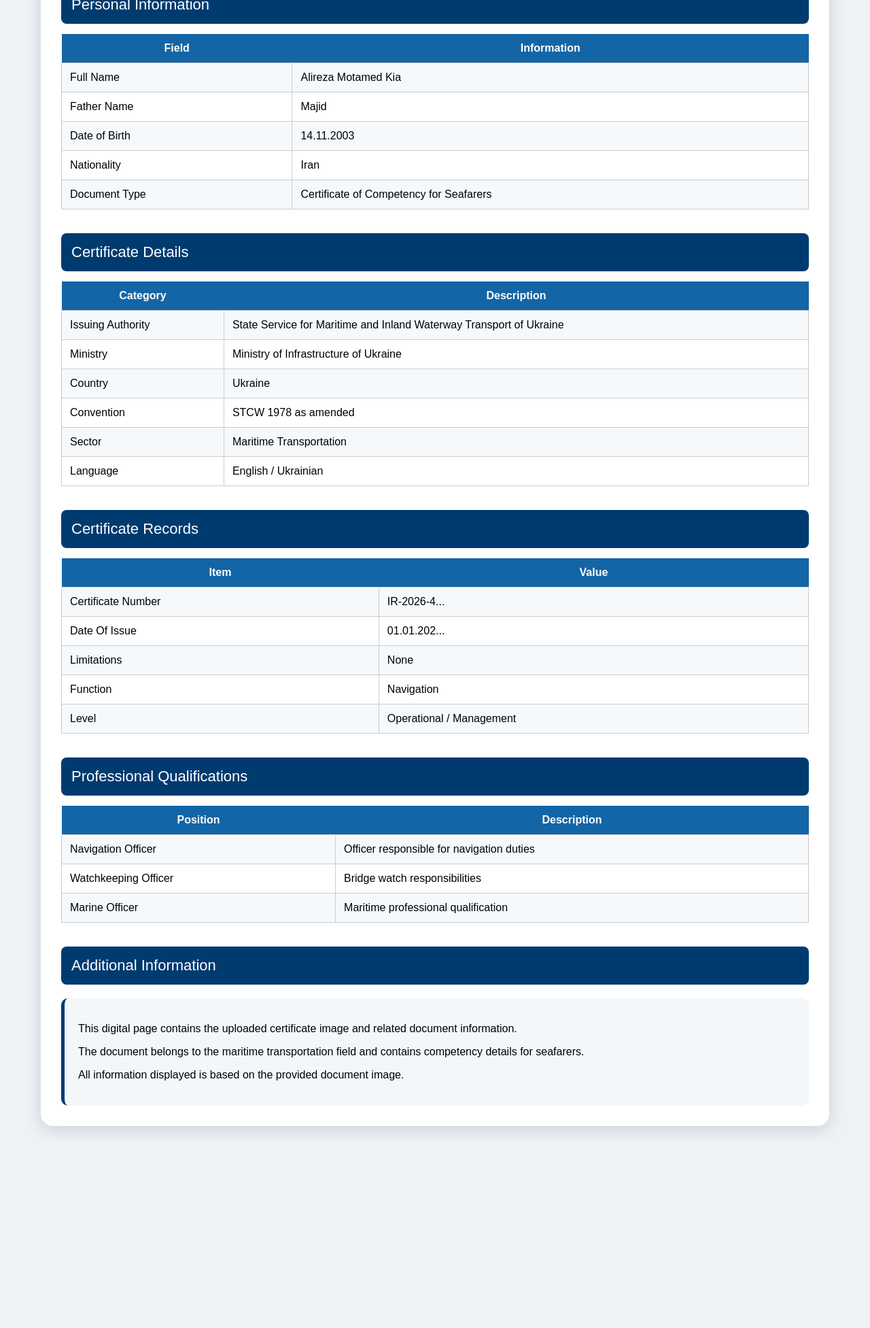
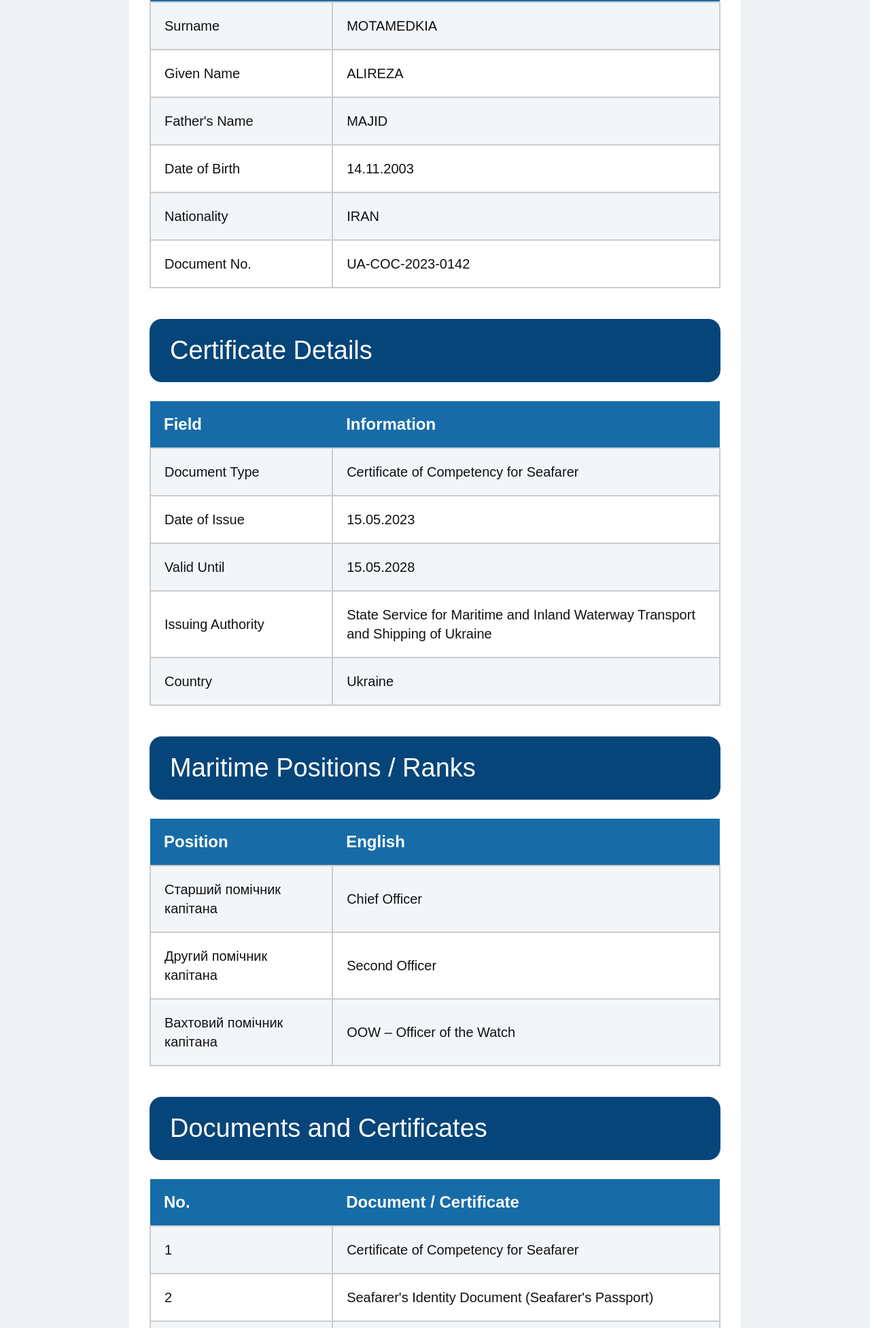
Before and after one commit to marineverifyua-spec/Certificate-of-Competency-Verification---Seafarer, a plain HTML site: page index.html in a window 1280 px wide. Shown: the part 847-2800 px from the top of the page at 68% size. Before the commit the page ends 2523 px from the top, so only its background shows below. Drawn offline with Linux system fonts and the light colour scheme.

Commit message:
Update index.html

```diff
--- a/index.html
+++ b/index.html
@@ -1,150 +1,127 @@
 <!DOCTYPE html>
 <html lang="en">
 <head>
-
     <meta charset="UTF-8">
     <meta name="viewport" content="width=device-width, initial-scale=1.0">
 
-<title>Seafarer Certificate Information</title>
+    <title>Certificate of Competency</title>
 
     <style>
-
-body{
-    margin:0;
-    padding:20px;
-    background:#eef2f7;
-    font-family:Arial, sans-serif;
+        * {
+            box-sizing: border-box;
         }
 
-.container{
-    max-width:1100px;
-    margin:auto;
-    background:white;
-    padding:30px;
-    border-radius:18px;
-    box-shadow:0 5px 25px rgba(0,0,0,0.15);
+        body {
+            margin: 0;
+            padding: 30px 12px;
+            background: #eef2f5;
+            font-family: Arial, Helvetica, sans-serif;
+            color: #111;
         }
 
-h1{
-    text-align:center;
-    color:#003b70;
+        .container {
+            width: 100%;
+            max-width: 900px;
+            margin: auto;
+            background: #ffffff;
+            padding: 30px;
         }
 
-.subtitle{
-    text-align:center;
-    color:#555;
-    margin-bottom:30px;
+        .certificate-image {
+            width: 100%;
+            height: auto;
+            display: block;
+            margin: 0 auto 40px auto;
         }
 
-
-.image-box{
-    text-align:center;
-    margin-bottom:40px;
+        .section-title {
+            background: #064579;
+            color: white;
+            font-size: 38px;
+            padding: 25px 30px;
+            border-radius: 18px;
+            margin: 35px 0 28px 0;
         }
 
-
-.image-box img{
-    width:100%;
-    max-width:900px;
-    border:2px solid #ddd;
-    border-radius:15px;
+        table {
+            width: 100%;
+            border-collapse: collapse;
+            margin-bottom: 45px;
+            font-size: 20px;
         }
 
-
-
-.title{
-
-    margin-top:35px;
-    background:#003b70;
-    color:white;
-    padding:15px;
-    border-radius:8px;
-    font-size:22px;
-
+        th {
+            background: #176ca8;
+            color: white;
+            padding: 20px;
+            text-align: left;
+            font-size: 24px;
         }
 
-
-
-table{
-
-    width:100%;
-    border-collapse:collapse;
-    margin-top:15px;
-
+        td {
+            border: 2px solid #cccccc;
+            padding: 20px;
+            vertical-align: middle;
+            line-height: 1.4;
         }
 
-
-th{
-
-    background:#1465a5;
-    color:white;
-    padding:12px;
-
+        tr:nth-child(even) td {
+            background: #f3f6f9;
         }
 
-
-td{
-
-    border:1px solid #ccc;
-    padding:12px;
-
+        td:first-child {
+            width: 32%;
         }
 
+        @media (max-width: 600px) {
 
-tr:nth-child(even){
-
-    background:#f6f9fc;
-
+            body {
+                padding: 12px 6px;
             }
 
-
-.box{
-
-    margin-top:20px;
-    padding:20px;
-    background:#f4f7fa;
-    border-left:5px solid #003b70;
-    border-radius:10px;
-
+            .container {
+                padding: 18px;
             }
 
+            .section-title {
+                font-size: 27px;
+                padding: 20px;
+                border-radius: 15px;
+            }
 
+            table {
+                font-size: 16px;
+            }
+
+            th {
+                font-size: 18px;
+                padding: 14px;
+            }
+
+            td {
+                padding: 14px;
+            }
+        }
     </style>
-
 </head>
-
 
 <body>
 
-
 <div class="container">
 
-
-<h1>
-Certificate Of Competency
-</h1>
+    <!-- ORIGINAL CERTIFICATE IMAGE -->
+    <img
+        class="certificate-image"
+        src="IMG_4535.jpeg"
+        alt="Certificate"
+    >
 
 
-<div class="subtitle">
-Seafarer Maritime Document Information
-</div>
+    <!-- PERSONAL INFORMATION -->
 
-
-
-<div class="image-box">
-
-<img src="IMG_4535.jpeg"> alt="Seafarer Certificate">
-
-</div>
-
-
-
-
-
-<div class="title">
+    <div class="section-title">
         Personal Information
     </div>
-
 
     <table>
 
@@ -153,220 +130,186 @@ Personal Information
             <th>Information</th>
         </tr>
 
+        <tr>
+            <td>Surname</td>
+            <td>MOTAMEDKIA</td>
+        </tr>
 
         <tr>
-<td>Full Name</td>
-<td>Alireza Motamed Kia</td>
+            <td>Given Name</td>
+            <td>ALIREZA</td>
         </tr>
 
-
         <tr>
-<td>Father Name</td>
-<td>Majid</td>
+            <td>Father's Name</td>
+            <td>MAJID</td>
         </tr>
-
 
         <tr>
             <td>Date of Birth</td>
             <td>14.11.2003</td>
         </tr>
 
+        <tr>
+            <td>Nationality</td>
+            <td>IRAN</td>
+        </tr>
 
         <tr>
-<td>Nationality</td>
-<td>Iran</td>
+            <td>Document No.</td>
+            <td>UA-COC-2023-0142</td>
         </tr>
-
-
-<tr>
-<td>Document Type</td>
-<td>Certificate of Competency for Seafarers</td>
-</tr>
-
 
     </table>
 
 
+    <!-- CERTIFICATE DETAILS -->
 
-
-
-
-
-<div class="title">
+    <div class="section-title">
         Certificate Details
     </div>
 
-
     <table>
 
+        <tr>
+            <th>Field</th>
+            <th>Information</th>
+        </tr>
 
         <tr>
-<th>Category</th>
-<th>Description</th>
+            <td>Document Type</td>
+            <td>
+                Certificate of Competency for Seafarer
+            </td>
         </tr>
 
+        <tr>
+            <td>Date of Issue</td>
+            <td>15.05.2023</td>
+        </tr>
+
+        <tr>
+            <td>Valid Until</td>
+            <td>15.05.2028</td>
+        </tr>
 
         <tr>
             <td>Issuing Authority</td>
-<td>State Service for Maritime and Inland Waterway Transport of Ukraine</td>
+            <td>
+                State Service for Maritime and Inland Waterway
+                Transport and Shipping of Ukraine
+            </td>
         </tr>
-
-
-<tr>
-<td>Ministry</td>
-<td>Ministry of Infrastructure of Ukraine</td>
-</tr>
-
 
         <tr>
             <td>Country</td>
             <td>Ukraine</td>
         </tr>
 
+    </table>
+
+
+    <!-- MARITIME POSITIONS -->
+
+    <div class="section-title">
+        Maritime Positions / Ranks
+    </div>
+
+    <table>
 
         <tr>
-<td>Convention</td>
-<td>STCW 1978 as amended</td>
+            <th>Position</th>
+            <th>English</th>
         </tr>
 
+        <tr>
+            <td>Старший помічник капітана</td>
+            <td>Chief Officer</td>
+        </tr>
 
         <tr>
-<td>Sector</td>
-<td>Maritime Transportation</td>
+            <td>Другий помічник капітана</td>
+            <td>Second Officer</td>
         </tr>
 
-
         <tr>
-<td>Language</td>
-<td>English / Ukrainian</td>
+            <td>Вахтовий помічник капітана</td>
+            <td>
+                OOW – Officer of the Watch
+            </td>
         </tr>
-
 
     </table>
 
 
+    <!-- DOCUMENTS AND CERTIFICATES -->
 
-
-
-
-
-<div class="title">
-Certificate Records
+    <div class="section-title">
+        Documents and Certificates
     </div>
-
 
     <table>
 
+        <tr>
+            <th>No.</th>
+            <th>Document / Certificate</th>
+        </tr>
 
         <tr>
-<th>Item</th>
-<th>Value</th>
+            <td>1</td>
+            <td>
+                Certificate of Competency for Seafarer
+            </td>
         </tr>
 
+        <tr>
+            <td>2</td>
+            <td>
+                Seafarer's Identity Document
+                (Seafarer's Passport)
+            </td>
+        </tr>
 
         <tr>
-<td>Certificate Number</td>
-<td>IR-2026-4...</td>
+            <td>3</td>
+            <td>
+                Safety at Sea
+                (Four Basic STCW Certificates)
+            </td>
         </tr>
 
+        <tr>
+            <td>4</td>
+            <td>
+                Fire Safety and Fire Fighting
+                (Advanced Level)
+            </td>
+        </tr>
 
         <tr>
-<td>Date Of Issue</td>
-<td>01.01.202...</td>
+            <td>5</td>
+            <td>
+                Elementary First Aid
+            </td>
         </tr>
 
+        <tr>
+            <td>6</td>
+            <td>
+                Personal Survival Techniques
+            </td>
+        </tr>
 
         <tr>
-<td>Limitations</td>
-<td>None</td>
+            <td>7</td>
+            <td>
+                Seafarer's Medical Certificate
+            </td>
         </tr>
-
-
-<tr>
-<td>Function</td>
-<td>Navigation</td>
-</tr>
-
-
-<tr>
-<td>Level</td>
-<td>Operational / Management</td>
-</tr>
-
 
     </table>
 
-
-
-
-
-
-
-<div class="title">
-Professional Qualifications
 </div>
-
-
-<table>
-
-
-<tr>
-<th>Position</th>
-<th>Description</th>
-</tr>
-
-
-<tr>
-<td>Navigation Officer</td>
-<td>Officer responsible for navigation duties</td>
-</tr>
-
-
-<tr>
-<td>Watchkeeping Officer</td>
-<td>Bridge watch responsibilities</td>
-</tr>
-
-
-<tr>
-<td>Marine Officer</td>
-<td>Maritime professional qualification</td>
-</tr>
-
-
-</table>
-
-
-
-
-
-
-
-<div class="title">
-Additional Information
-</div>
-
-
-<div class="box">
-
-<p>
-This digital page contains the uploaded certificate image and related document information.
-</p>
-
-<p>
-The document belongs to the maritime transportation field and contains competency details for seafarers.
-</p>
-
-<p>
-All information displayed is based on the provided document image.
-</p>
-
-</div>
-
-
-
-</div>
-
 
 </body>
 </html>
```
Lines whose indentation alone changed are shown as unchanged.
